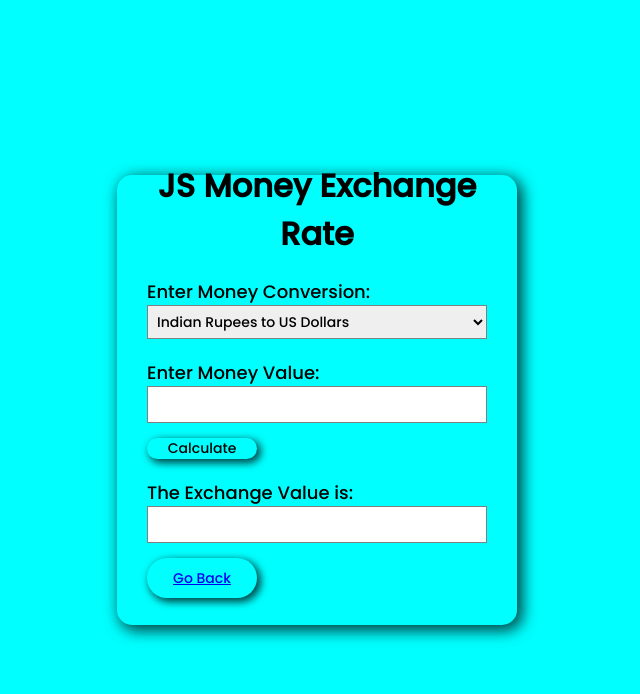
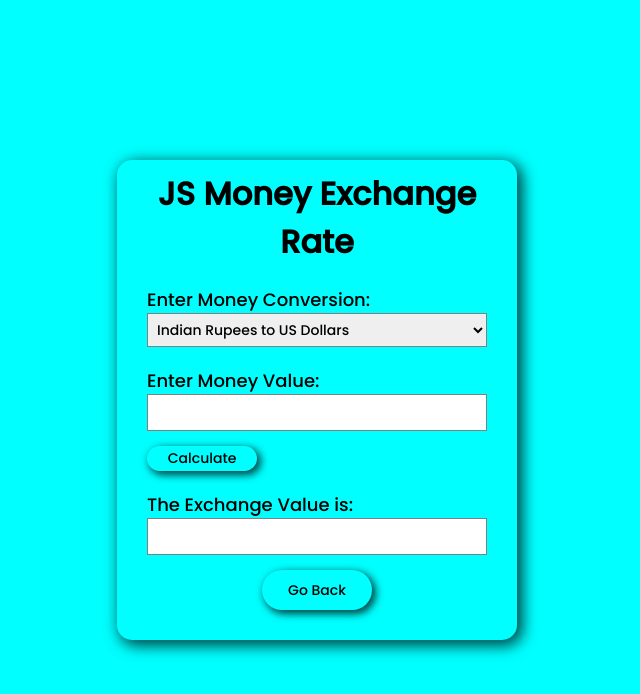
Before and after one commit to SVishal111/CurrencyCalcHW, a plain HTML site: page index.html in a window 1280 px wide. Shown: the whole page, without its empty margins (323-963 px from the left). Drawn offline with Linux system fonts and the light colour scheme.

Commit message:
style.css

```diff
--- a/style.css
+++ b/style.css
@@ -19,7 +19,7 @@ main {
 }
 
 .calcContainer {
-    height: 450px;
+    height: 480px;
     width: 400px;
     /* background-color: blue; */
     background-color: cyan;
@@ -39,7 +39,7 @@ main {
 
 .calcContainer h1 {
     text-align: center;
-    margin-top: -40px;
+    margin-top: -20px;
     font-weight: 600;
 }
 
@@ -85,3 +85,17 @@ button:hover {
     box-shadow: 3px 3px 8px rgba(0, 0, 0, 0.5)inset,
                  3px 3px 8px rgba(0, 0, 0, 0.5)inset;
 }
+
+.backBtn {
+    width: 100%;
+    display: flex;
+    align-items: center;
+    justify-content: center;
+}
+
+button a {
+    text-decoration: none;
+    color: black;
+    font-size: 14px;
+    font-weight: 500;
+}
```
